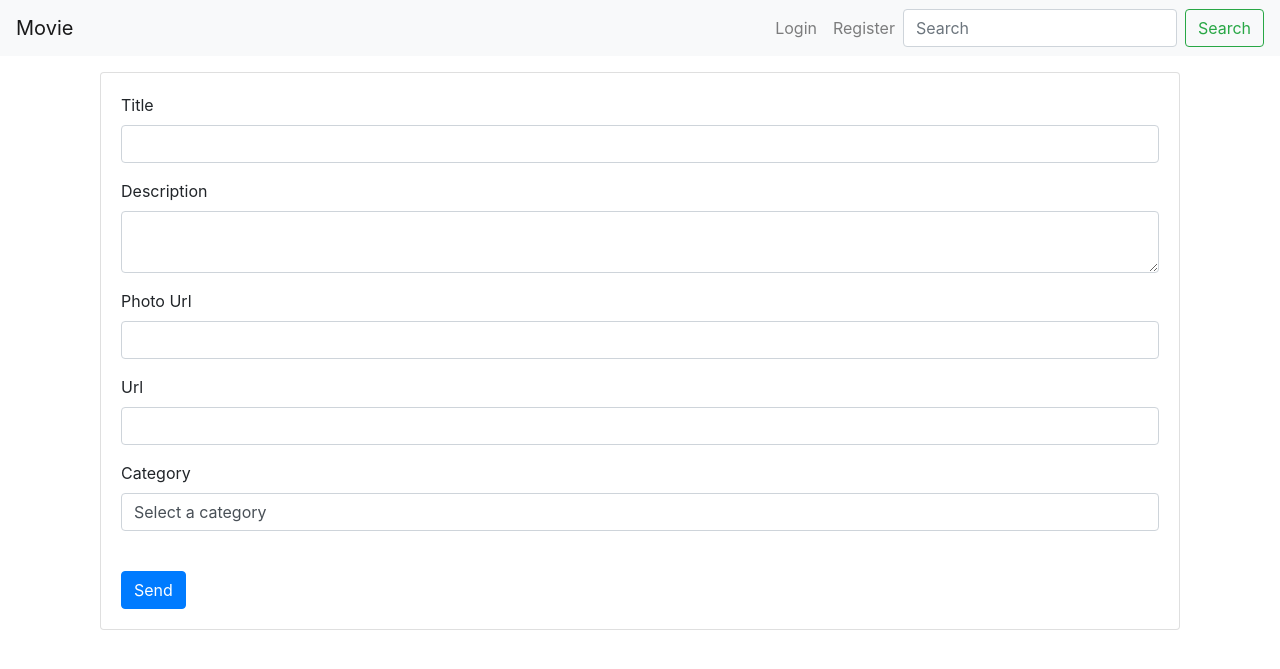
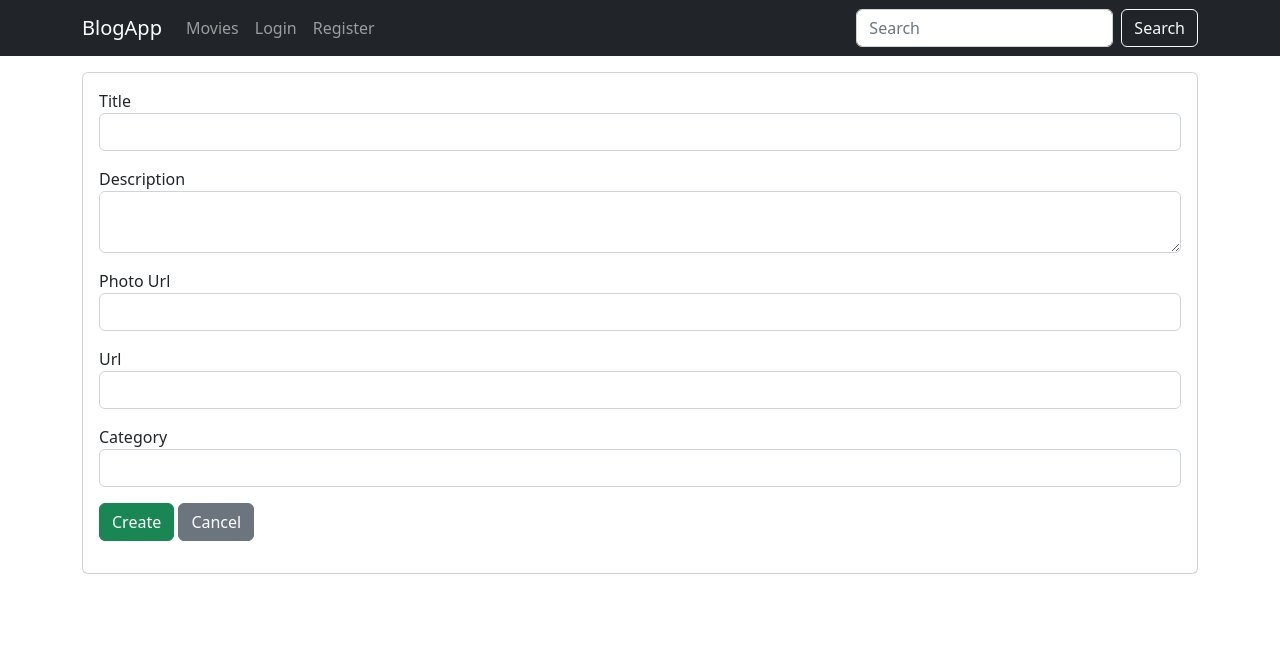
Before and after one commit to iamyusif/blog-movie, a PHP site: page /create.php in a window 1280 px wide. Shown: the top 669 px of the page. Run offline with PHP 8.4, Linux system fonts and the light colour scheme; tables that the repository leaves empty or names only in its code hold one stand-in row (values such as "Sample post").

Commit message:
edit
update

```diff
--- a/create.php
+++ b/create.php
@@ -3,11 +3,11 @@ require "libs/vars.php";
 require "libs/func.php";
 
 
-$title = $description = $image = $url = $categoreies = "";
+$title = $description = $image = $url = $category = "";
 
-$title_err = $description_err = $image_err = $url_err = $categoreies_err = "";
+$title_err = $description_err = $image_err = $url_err = $category_err = "";
 
-$categoreies = getCategories();
+$categories = getCategories();
 
 
 
@@ -79,23 +79,22 @@ if ($_SERVER["REQUEST_METHOD"] == "POST") {
 
     // validate category
 
-    $selected_category = $_POST["category"];
+    $select_category = $_POST["category"];
 
-    if ($selected_category == 0) {
+    if ($select_category == "0") {
 
-        $categoreies_err = "Please select a category.";
+        $category_err = "kategori seçmelisiniz.";
 
     } else {
-
-        $categoreies = $_POST["category"];
-
+        $category = $_POST["category"];
     }
 
 
 
-    if (empty($title_err) && empty($description_err) && empty($image_err) && empty($url_err)) {
 
-        if (createNewMovie($title, $description, $image, $url)) {
+    if (empty($title_err) && empty($description_err) && empty($image_err) && empty($url_err) && empty($category_err)) {
+
+        if (createNewMovie($title, $description, $image, $url, $category)) {
 
             $_SESSION["message"] = "$title created successfully.Will be published after approval.";
             $_SESSION["message_type"] = "success";
@@ -169,31 +168,33 @@ if ($_SERVER["REQUEST_METHOD"] == "POST") {
                     <div class="mb-3">
                         <label for="category">Category</label>
                         <select name="category" id="category"
-                            class="form-control <?php echo (!empty($categoreies_err)) ? 'is-invalid' : ''; ?>">
+                            class="form-control <?php echo (!empty($category_err)) ? 'is-invalid' : ''; ?>">
                             <option value="0">Select a category</option>
-                            <?php foreach ($categoreies as $category) : ?>
-                            <option value="<?php echo $category["id"]; ?>">
-                                <?php echo $category["name"]; ?>
-                            </option>
-                            <?php endforeach; ?>
+                           <?php foreach ($categories  as $c) {
+                                    echo "<option value='{$c["id"]}'> {$c["name"]} </option>";
+                                }?>
                         </select>
-                        <div class="invalid-feedback">
-                            <?php echo $categoreies_err; ?>
-                        </div>
+                        <span class="invalid-feedback"><?php echo $category_err; ?></span>
+                        <script type="text/javascript">
+                            document.getElementById('category').value = "<?php echo $category; ?>";
+                        </script>
+                    </div>
 
 
-                    </div> <br>
-
-
-                    <button type="submit" class="btn btn-primary">Send</button>
-
+                    <div class="mb-3">
+                        <input type="submit" value="Create" class="btn btn-success">
+                        <a href="admin.php" class="btn btn-secondary">Cancel</a>
+                    </div>
                 </form>
 
             </div>
         </div>
-
     </div>
 
 </div>
 
+
+
+
+
 <?php require "views/_footer.php"; ?>
--- a/libs/func.php
+++ b/libs/func.php
@@ -56,20 +56,16 @@ function createUser(string $name, string $email, string $username, string $passw
 
 // ----------------------MOVIE SECTION START----------------------//
 
-function createNewMovie(string $title, string $description, string $image, string $url, int $active = 1) // create movie in db.json file
+function createNewMovie(string $title, string $description, string $image, string $url, int $category, int $active = 1) // create movie in db.json file
 {
-    include_once "dbs.php";
+    include "dbs.php";
 
-    $query = "INSERT INTO movies (title, description, image, url,active) VALUES (?, ?, ?, ?, ?)";
-
+    $query = "INSERT INTO movies (title, description, image, url, category_id, active) VALUES (?, ?, ?, ?, ?, ?)";
     $result = mysqli_prepare($conections, $query);
 
-    mysqli_stmt_bind_param($result, "ssssi", $title, $description, $image, $url, $active);
-
+    mysqli_stmt_bind_param($result, "ssssii", $title, $description, $image, $url, $category, $active);
     mysqli_stmt_execute($result);
-
-    mysqli_stmt_close($result);
-
+    mysqli_stmt_close($conections);
     return $result;
 
 }
@@ -86,12 +82,12 @@ function getMovieById(int $id) // get movie by id from db.json file
     return $results;
 }
 
-function editMovie(int $id, string $title, string $description, string $image, string $url, int $active) // edit movie in db.json file
+function editMovie(int $id, string $title, string $description, string $image, string $url, int $active)
 {
 
     include "dbs.php";
 
-    $query = "UPDATE movies SET title = '$title', description = '$description', image = '$image', url = '$url', active = '$active' WHERE id = $id";
+    $query = "UPDATE movies SET title = '$title', description = '$description', image = '$image', url = '$url',active = '$active' WHERE id = $id";
 
     $results = mysqli_query($conections, $query);
 
@@ -123,7 +119,7 @@ function getMovies()
 
     include "dbs.php";
 
-    $query = "SELECT b.id, b.title, b.description, b.image, b.url, b.active, c.name from movies b INNER JOIN categories c ON b.category_id = c.id";
+    $query = "SELECT * FROM movies";
 
     $results = mysqli_query($conections, $query);
 
@@ -174,6 +170,70 @@ function getCategories()
 }
 
 
+function clearMovieCategories(int $id)
+{
+    include "dbs.php";
+
+    $query = "DELETE FROM movies_category WHERE movies_id = $id";
+
+    $results = mysqli_query($conections, $query);
+
+    mysqli_close($conections);
+
+    return $results;
+}
+
+function addMovieArrayCategories(int $id, array $categories)
+{
+    include "dbs.php";
+
+    $query = "";
+
+    foreach ($categories as $catID) {
+        $query .= "INSERT INTO movies_category (movies_id, category_id) VALUES ($id, $catID);";
+
+    }
+
+    $results = mysqli_multi_query($conections, $query);
+
+    echo mysqli_error($conections);
+
+    return $results;
+
+
+}
+
+
+function getCategoriesByMovieId(int $id)
+{
+
+    include "dbs.php";
+
+    $query = "SELECT c.name from movies_category mc inner join categories c on mc.category_id = c.id WHERE mc.movies_id = $id";
+
+    $results = mysqli_query($conections, $query);
+
+    mysqli_close($conections);
+
+    return $results;
+}
+
+
+function getCategoriesByChexBoxId($id)
+{
+
+    include "dbs.php";
+
+    $query = "SELECT c.id,c.name from movies_category mc inner join categories c on mc.category_id = c.id WHERE mc.movies_id = $id";
+
+    $results = mysqli_query($conections, $query);
+
+    mysqli_close($conections);
+
+    return $results;
+}
+
+
 function createCategories(string $name) // create category in db.json file
 {
     include_once "dbs.php";
@@ -197,6 +257,19 @@ function getCategoryById(int $id) // get category by id from db.json file
     include "dbs.php";
 
     $query = "SELECT * FROM categories WHERE id = $id";
+
+    $results = mysqli_query($conections, $query);
+
+    mysqli_close($conections);
+    return $results;
+}
+
+
+function getMoviesFromCategory($id)
+{
+    include "dbs.php";
+
+    $query = "SELECT * FROM movies_category mc inner join movies m on mc.movies_id = m.id WHERE mc.category_id = $id";
 
     $results = mysqli_query($conections, $query);
 
@@ -234,6 +307,22 @@ function deleteCategory(int $id) // delete category from db.json file
 
 }
 
+
+function searchMoviesKeywords($q) // search movies
+{
+    include "dbs.php";
+
+    $query = "SELECT * FROM movies WHERE title LIKE '%$q%'";
+
+    $results = mysqli_query($conections, $query);
+
+    mysqli_close($conections);
+
+    return $results;
+}
+
+
+
 // ----------------------CATEGORY SECTION END----------------------//
 
 
--- a/views/_footer.php
+++ b/views/_footer.php
@@ -1,3 +1,6 @@
+
+
+
 </body>
 
 </html>
--- a/views/_header.php
+++ b/views/_header.php
@@ -5,10 +5,27 @@
     <meta charset="UTF-8">
     <meta http-equiv="X-UA-Compatible" content="IE=edge">
     <meta name="viewport" content="width=device-width, initial-scale=1.0">
-    <title>Blog app</title>
-    <link href="https://cdn.jsdelivr.net/npm/bootstrap@5.0.0-beta3/dist/css/bootstrap.min.css" rel="stylesheet">
-    <link rel="stylesheet" href="https://cdn.jsdelivr.net/npm/bootstrap@4.0.0/dist/css/bootstrap.min.css" integrity="sha384-Gn5384xqQ1aoWXA+058RXPxPg6fy4IWvTNh0E263XmFcJlSAwiGgFAW/dAiS6JXm" crossorigin="anonymous">
+    <title>Movie IMDB</title>
+
     <link rel='stylesheet' href='https://cdnjs.cloudflare.com/ajax/libs/font-awesome/6.4.0/css/all.min.css'>
+    <link rel="stylesheet" href="https://cdn.jsdelivr.net/npm/bootstrap@5.2.3/dist/css/bootstrap.min.css">
+    <script src="https://cdn.jsdelivr.net/npm/bootstrap@5.2.3/dist/js/bootstrap.min.js"></script>
+
+    <!-- font-awesome -->
+
+
+    <style>
+        .list-group-item a {
+            text-decoration: none;
+        }
+
+
+        .card-title a {
+            text-decoration: none;
+
+        }
+    </style>
+
 </head>
 
 <body>
--- a/views/_menu.php
+++ b/views/_menu.php
@@ -3,7 +3,7 @@
     <?php $results = getCategories(); while($category = mysqli_fetch_assoc($results)): ?>
 
         <li class="list-group-item">
-            <a href="<?php echo "movies/".$category["id"] ?>"><?php echo $category["name"] ?></a>
+            <a href="<?php echo "moviesCategory.php?num=".$category["id"] ?>"><?php echo $category["name"] ?></a>
 
         </li>
 
--- a/views/_title.php
+++ b/views/_title.php
@@ -6,8 +6,8 @@ $counts = mysqli_fetch_assoc($countsF);
 ?>
 
 <h2>Popular Movies </h2>
-<p> Movies count :
+<!-- <p> Movies count :
 
-    <?php echo $counts["count"]; ?>
+    <?php //echo $counts["count"]; ?>
 
-</p>
+</p> -->
--- a/views/navbar.php
+++ b/views/navbar.php
@@ -1,26 +1,20 @@
 <?php
 
-if (!empty($_GET['q'])) {
-  $keywords = $_GET['q'];
-
-  $movies = array_filter($movies, function ($movie) use ($keywords) {
-    return stristr($movie['title'], $keywords) || stristr($movie['description'], $keywords);
-
-  });
-
-}
 
 ?>
 
-<nav class="navbar navbar-expand-lg navbar-light bg-light">
-  <a class="navbar-brand" href="index.php">Movie</a>
-  <button class="navbar-toggler" type="button" data-toggle="collapse" data-target="#navbarSupportedContent"
-    aria-controls="navbarSupportedContent" aria-expanded="false" aria-label="Toggle navigation">
-    <span class="navbar-toggler-icon"></span>
-  </button>
+<nav class="navbar navbar-expand-lg navbar-dark bg-dark">
+<div class="container">
+        <a href="index.php" class="navbar-brand">BlogApp</a>
 
-  <div class="collapse navbar-collapse" id="navbarSupportedContent">
-    <ul class="navbar-nav ml-auto">
+
+  <div class="collapse navbar-collapse">
+    <ul class="navbar-nav me-auto mb-2 mb-lg-0">
+    <li class="nav-item">
+
+<a class="nav-link" href="moviesCategory.php">Movies</a>
+
+</li>
       <?php if (isset($_COOKIE["auth"])): ?>
         <li class="nav-item">
           <a class="nav-link" href="#">Hello,
@@ -47,18 +41,20 @@ if (!empty($_GET['q'])) {
         </li>
         <li class="nav-item">
           <a class="nav-link" href="register.php">Register</a>
+          </li>
+
+
 
         <?php endif; ?>
 
 
-      </li>
-
 
     </ul>
 
-    <form class="form-inline my-2 my-lg-0" action="index.php" method="GET">
-      <input class="form-control mr-sm-2" name="q" placeholder="Search" aria-label="Search">
-      <button class="btn btn-outline-success my-2 my-sm-0" type="submit">Search</button>
-    </form>
+    <form class="d-flex" action="index.php" method="GET">
+                <input type="text" name="q" class="form-control me-2" placeholder="Search">
+                <button class="btn btn-outline-light">Search</button>
+            </form>
+    </div>
   </div>
 </nav>
```
Also changed, not shown: admin-edit.php (+92 -29 lines), admin.php (+22 -1 lines), moviesCategory.php (added, +25 -0 lines), views/_movies.php (+30 -2 lines).
